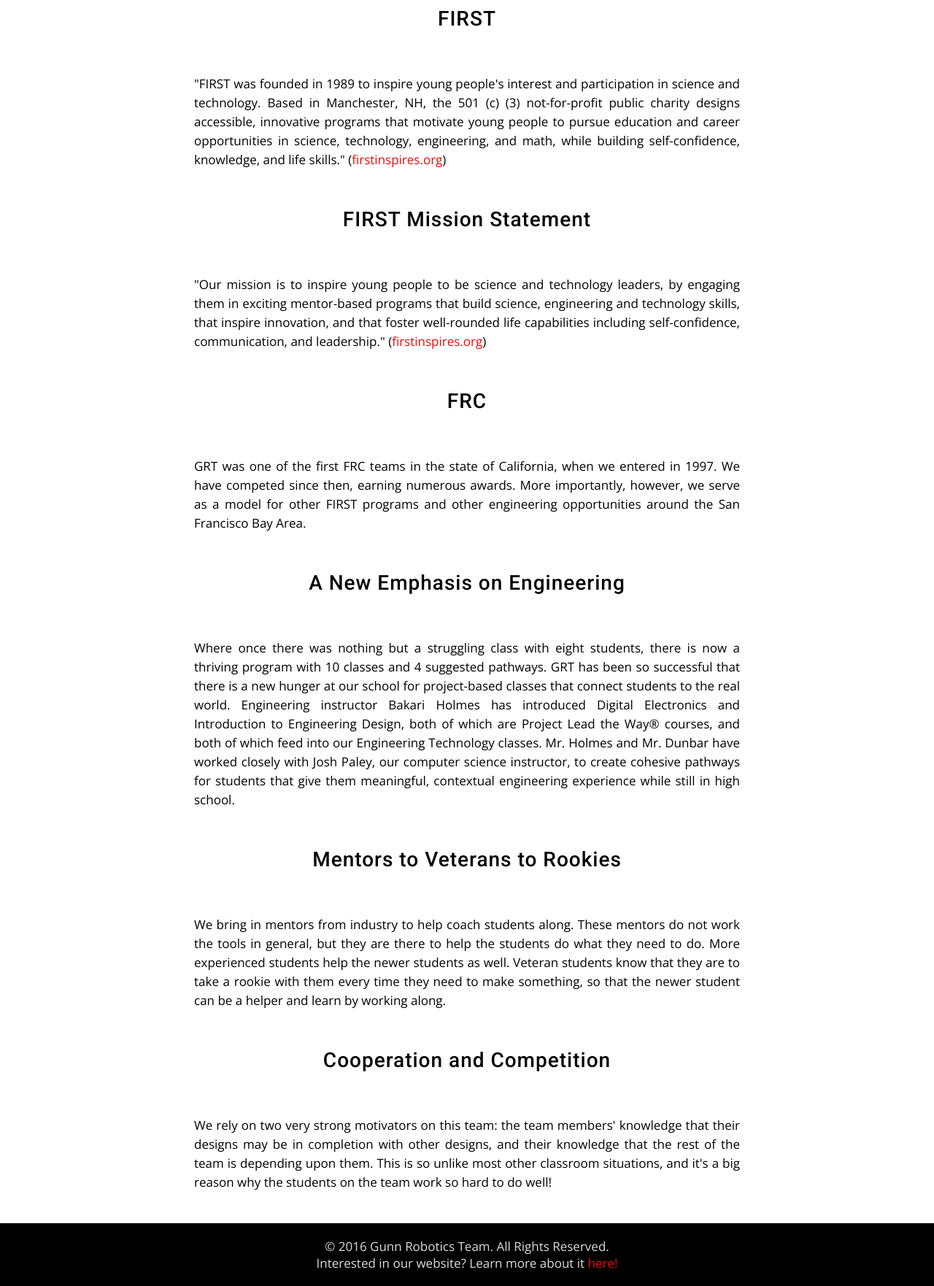
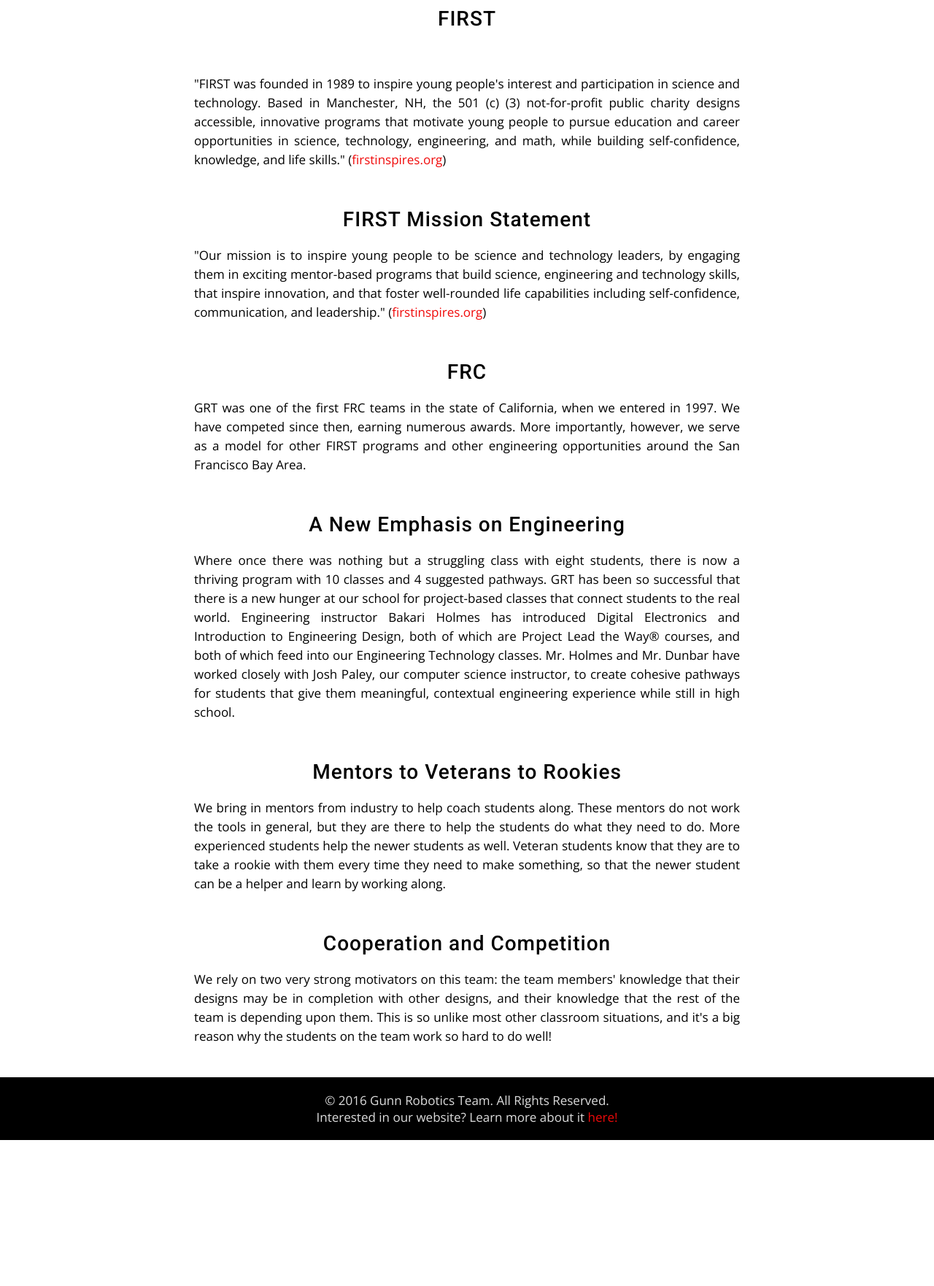
Before and after one commit to cpm650/GRTWebsite, a PHP site: page /first.php in a window 1280 px wide. Shown: the part 202-1964 px from the top of the page at 73% size. After the commit the page ends 1764 px from the top, so only its background shows below. Run offline with PHP 8.4, Linux system fonts and the light colour scheme.

Commit message:
adjusted title spacing

```diff
--- a/CSS/primaryStyle.css
+++ b/CSS/primaryStyle.css
@@ -73,7 +73,7 @@ a:hover{
     margin: 15px auto;
 }
 
-.subsection:first-child .sectionTitle{
+.subsection-wrapper:first-child .subsection .sectionTitle, .imaged-subsection-wrapper .subsection .sectionTitle{
     margin-bottom: 60px;
 }
 
@@ -93,7 +93,7 @@ a:hover{
     font-family: 'Roboto', sans-serif;
     font-weight: 500;
     letter-spacing: 1px;
-    margin: 0px auto 10px auto;
+    margin: 0px auto 20px auto;
 }
 
 .social-media img{
```
